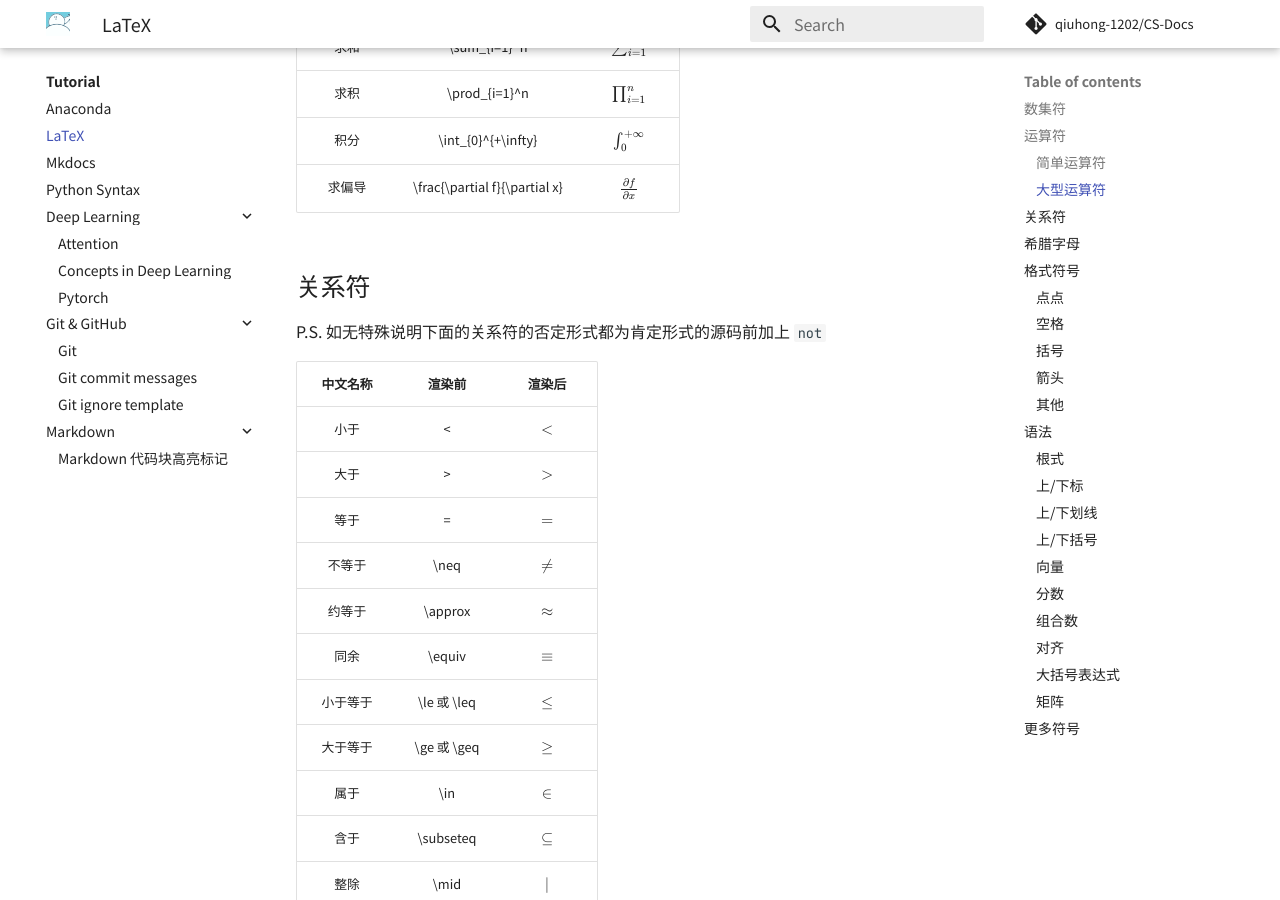
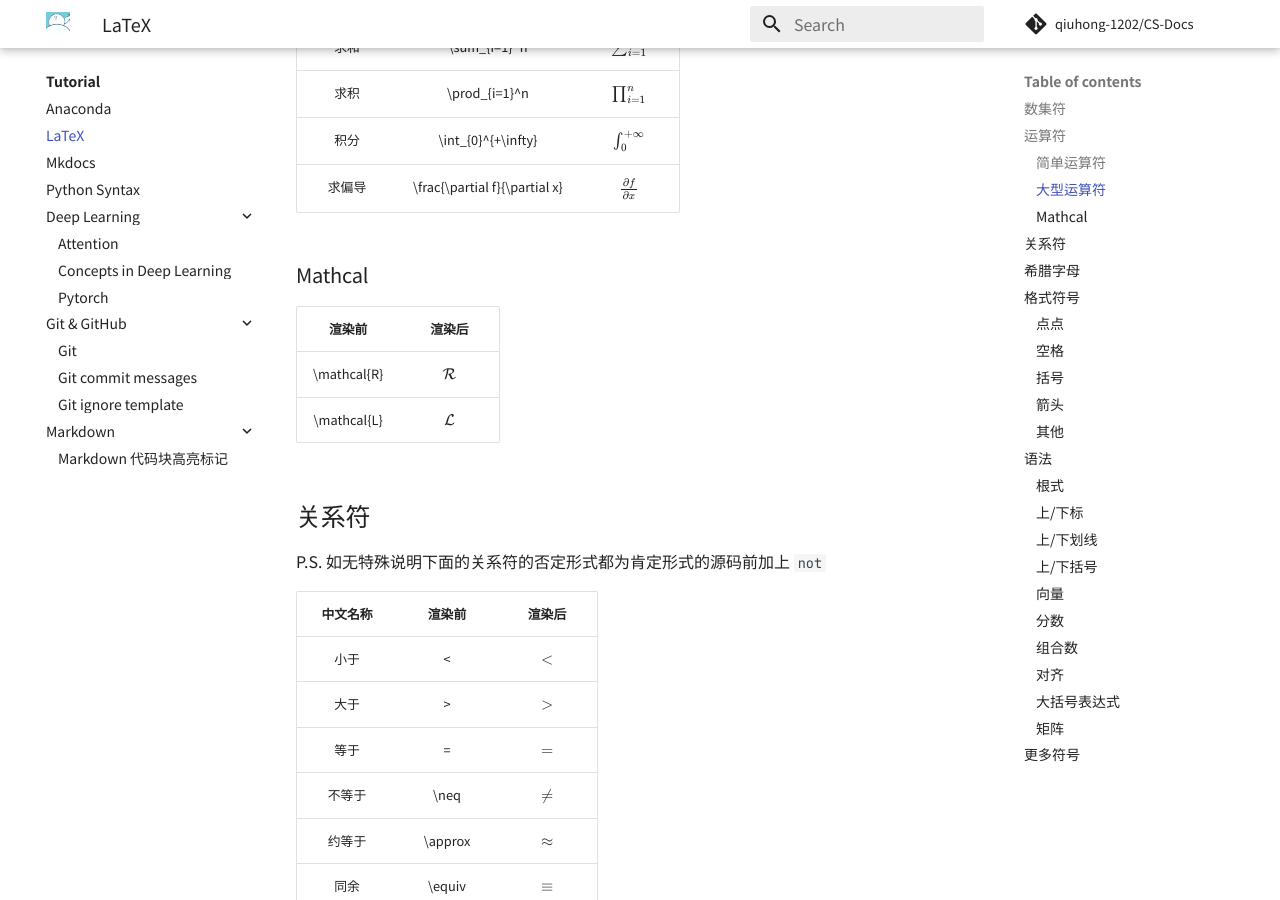
Before and after one commit to QiuHong-1202/CS-Document, an MkDocs documentation site: the page built from docs/Tutorial/LaTeX.md, in a window 1280 px wide and 900 px high, scrolled down 1319 px. Built offline with MkDocs 1.6.1 and Material for MkDocs 9.7.7, drawn with Linux system fonts in a browser that asks for light colours; nearby versions of some CDN libraries; comment, search, counter and statistics services are not loaded.

Commit message:
feat: add mathcal label

```diff
--- a/docs/Tutorial/LaTeX.md
+++ b/docs/Tutorial/LaTeX.md
@@ -34,6 +34,13 @@
 |   求积   |         \prod_{i=1}^n         |         $\prod_{i=1}^n$         |
 |   积分   |      \int_{0}^{+\infty}       |      $\int_{0}^{+\infty}$       |
 |  求偏导  | \frac{\partial f}{\partial x} | $\frac{\partial f}{\partial x}$ |
+
+### Mathcal
+
+|   渲染前    |    渲染后     |
+| :---------: | :-----------: |
+| \mathcal{R} | $\mathcal{R}$ |
+| \mathcal{L} | $\mathcal{L}$ |
 
 ## 关系符
 
```
